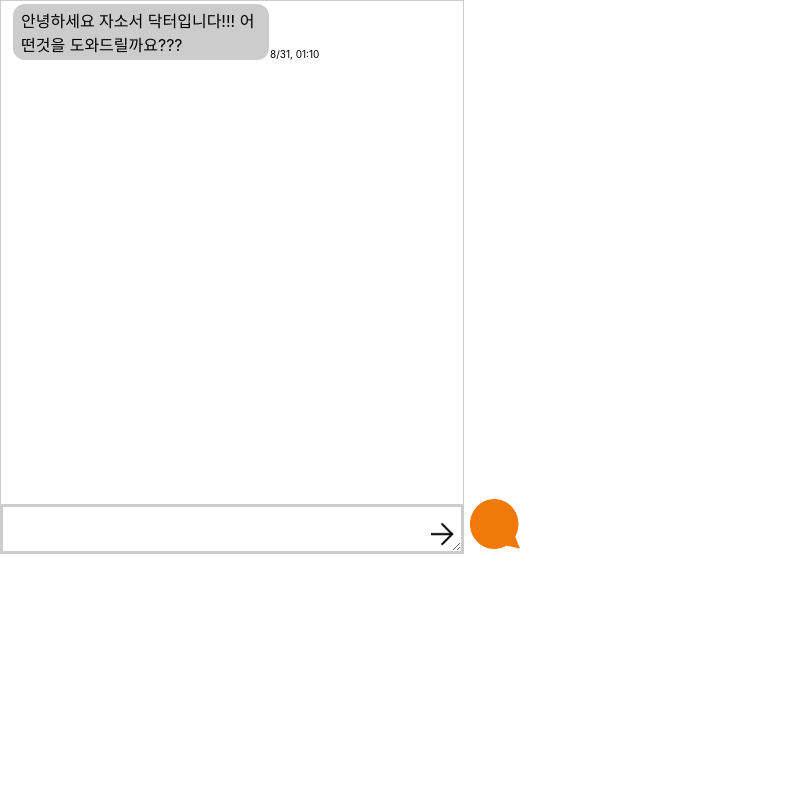
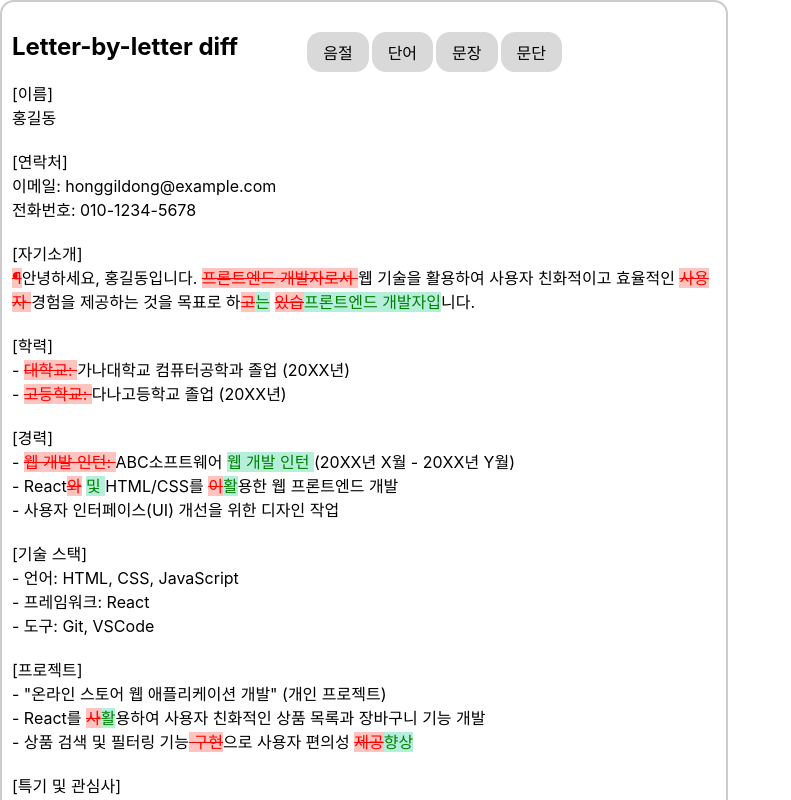
Before and after one commit to ksb-hub/Ja_Doctor, a React (Create React App) app in the folder ja-docter-app/: page /signin in a window 1280 px wide. Shown: the top 800 px of the page, without its empty margins (0-791 px from the left). Built offline with nearby package versions, Linux system fonts and the light colour scheme.

Commit message:
diff mark operating complete

```diff
--- a/ja-docter-app/package.json
+++ b/ja-docter-app/package.json
@@ -7,6 +7,7 @@
     "@testing-library/react": "^13.4.0",
     "@testing-library/user-event": "^13.5.0",
     "axios": "^1.4.0",
+    "diff": "^5.1.0",
     "react": "^18.2.0",
     "react-dom": "^18.2.0",
     "react-router-dom": "^6.15.0",
--- /dev/null
+++ b/ja-docter-app/src/APIs/Statemet.js
@@ -0,0 +1,4 @@
+function name(params) {
+
+
+}
--- /dev/null
+++ b/ja-docter-app/src/VirtualData/postEditSample.json
@@ -0,0 +1,4 @@
+{
+    "content": "[이름]\n홍길동\n\n[연락처]\n이메일: honggildong@example.com\n전화번호: 010-1234-5678\n\n[자기소개]\n안녕하세요, 홍길동입니다. 웹 기술을 활용하여 사용자 친화적이고 효율적인 경험을 제공하는 것을 목표로 하는 프론트엔드 개발자입니다.\n\n[학력]\n- 가나대학교 컴퓨터공학과 졸업 (20XX년)\n- 다나고등학교 졸업 (20XX년)\n\n[경력]\n- ABC소프트웨어 웹 개발 인턴 (20XX년 X월 - 20XX년 Y월)\n  - React 및 HTML/CSS를 활용한 웹 프론트엔드 개발\n  - 사용자 인터페이스(UI) 개선을 위한 디자인 작업\n\n[기술 스택]\n- 언어: HTML, CSS, JavaScript\n- 프레임워크: React\n- 도구: Git, VSCode\n\n[프로젝트]\n- \"온라인 스토어 웹 애플리케이션 개발\" (개인 프로젝트)\n  - React를 활용하여 사용자 친화적인 상품 목록과 장바구니 기능 개발\n  - 상품 검색 및 필터링 기능으로 사용자 편의성 향상\n\n[특기 및 관심사]\n- 웹 접근성에 대한 관심과 경험\n- UI/UX 디자인에 대한 열정\n- 새로운 기술 습득 및 협업에 적극적\n\n[자신을 나타내는 키워드]\n창의적, 문제 해결 능력, 협업, 사용자 중심\n\n[지원 동기]\n회사명에서 느껴지는 역동적인 환경과 전문성 있는 팀에 매력을 느껴 이곳에서 제 경험과 역량을 발전시키고 싶습니다. 열정과 기술을 함께 나누고 성장하는 기회를 가질 수 있기를 기대합니다.\n\n[마무리]\n지원을 고려해 주셔서 감사합니다. 제가 함께 성장하고 성과를 내기 위해 최선을 다하겠습니다. 기회를 주신다면 함께 멋진 일을 이루어 나가고 싶습니다.\n\n감사합니다.",
+    "version_info": "firts gpt 수정본"
+  }
--- /dev/null
+++ b/ja-docter-app/src/VirtualData/postsample.json
@@ -0,0 +1,4 @@
+{
+    "content": "[이름]\n홍길동\n\n[연락처]\n이메일: honggildong@example.com\n전화번호: 010-1234-5678\n\n[자기소개]\n\n안녕하세요, 홍길동입니다. 프론트엔드 개발자로서 웹 기술을 활용하여 사용자 친화적이고 효율적인 사용자 경험을 제공하는 것을 목표로 하고 있습니다.\n\n[학력]\n- 대학교: 가나대학교 컴퓨터공학과 졸업 (20XX년)\n- 고등학교: 다나고등학교 졸업 (20XX년)\n\n[경력]\n- 웹 개발 인턴: ABC소프트웨어 (20XX년 X월 - 20XX년 Y월)\n  - React와 HTML/CSS를 이용한 웹 프론트엔드 개발\n  - 사용자 인터페이스(UI) 개선을 위한 디자인 작업\n\n[기술 스택]\n- 언어: HTML, CSS, JavaScript\n- 프레임워크: React\n- 도구: Git, VSCode\n\n[프로젝트]\n- \"온라인 스토어 웹 애플리케이션 개발\" (개인 프로젝트)\n  - React를 사용하여 사용자 친화적인 상품 목록과 장바구니 기능 개발\n  - 상품 검색 및 필터링 기능 구현으로 사용자 편의성 제공\n\n[특기 및 관심사]\n- 웹 접근성에 대한 관심과 경험\n- UI/UX 디자인에 대한 열정\n- 새로운 기술을 학습하고 협업하는 것을 즐김\n\n[자신을 잘 나타내는 키워드]\n창의적, 문제 해결 능력, 협업, 사용자 중심\n\n[왜 이 회사에 지원하려고 하는지]\n회사명에서 역동적인 환경과 전문성 있는 팀이 느껴져, 제 경험과 역량을 발전시킬 수 있는 최적의 장소라 생각합니다. 저의 열정과 기술을 이 회사와 함께 나누고 싶습니다.\n\n[마무리]\n지원을 고려해 주셔서 감사합니다. 기회를 주신다면 더욱 노력하여 성과를 내고, 함께 성장하는 기회를 만들고 싶습니다.\n\n감사합니다.",
+    "version_info": "initial version"
+}
--- a/ja-docter-app/src/componets/UI/Button.jsx
+++ b/ja-docter-app/src/componets/UI/Button.jsx
@@ -17,10 +17,23 @@ const StyleButton = styled.div`
     `}
   }
 `;
+/**
+ *
+ * @param  props
+ * 1. size (폰트사이즈)
+ * 2. title (버튼안에 들어갈 글자)
+ * 3. bgcolor (버튼안에 배경색)
+ * 4. color (글자 색)
+ * 5. onClick(클릭했을때 동작하는 함수)
+ * 6. radius
+ * 7. hovercolor(마우스 오버 이벤트시 바뀔 배경색)
+ * 8. hover (true / false 로 비/활성화)
+ * @returns
+ */
 function Button(props){
 
 
-    const {size, title, bgcolor, color, onClick, radius, hovercolor='', shadow, hover} = props;
+    const {size, title, bgcolor, color, onClick, radius, hovercolor, shadow, hover = false} = props;
     return (
         <StyleButton
                 size = {size}
--- a/ja-docter-app/src/componets/UI/Chatbot.jsx
+++ b/ja-docter-app/src/componets/UI/Chatbot.jsx
@@ -2,7 +2,7 @@ import React, {useState} from "react";
 import styled from "styled-components"
 import ChatBotSwitch from "../../images/ChatBotSwitch.png";
 import submitButton from "../../images/message-submit.png"
-
+import postSample from "../../VirtualData/postsample.json"
 const Container = styled.div`
     width: 464px;
     height: 554px;
@@ -35,7 +35,7 @@ const ChatAllContainer = styled.div`
     display: flex;
     flex-direction: column;
     gap: 3px;
-
+    padding: 9px 0;
 `;
 /**
  * 채팅박스 한개를 감싸서 왼쪽 or 오른쪽으로 배치후 감싸는 컨테이너
@@ -97,6 +97,11 @@ const ImageWrapper = styled.div`
 
 
 function Chatbot(){
+    const samplePostMessage = {
+        isSent: true,
+        timeStamp : new Date(),
+        contents: postSample.content
+    }
     /**
      * 챗봇 비/ 활성화 관리 State
      */
@@ -120,7 +125,7 @@ function Chatbot(){
         timeStamp: new Date(),
         contents: "안녕하세요 자소서 닥터입니다!!! 어떤것을 도와드릴까요???"
     }
-    const [messages, setMessages] = useState([startMessage])
+    const [messages, setMessages] = useState([startMessage, samplePostMessage])
 
     /**
      * 챗봇을 비/활성화 스위치 관리 함수
@@ -150,6 +155,9 @@ function Chatbot(){
             console.log(`메시지들 출력 ${messages}`)
         }
     }
+
+
+
     return (
         <Container>
         {switchOn ? (
--- /dev/null
+++ b/ja-docter-app/src/componets/UI/Diffmark.jsx
@@ -0,0 +1,131 @@
+import React from 'react'
+import styled from "styled-components"
+import Diff from '../../functions/Diff'
+import post1 from '../../VirtualData/postsample.json'
+import post2 from '../../VirtualData/postEditSample.json'
+import Button from './Button'
+import { useState } from 'react'
+
+const Container = styled.div`
+  width: 100vh;
+  height: auto;
+  white-space: normal;
+`;
+
+const PostWrapper = styled.div`
+  border: 2px solid #ccc;
+  border-radius: 14px;
+  width: 55vw;
+  padding: 10px;
+
+
+`;
+const Line = styled.div`
+  background-color: #000;
+  width: 100%;
+  height: 1px;
+
+`;
+
+const ButtonWrapper = styled.div`
+  position: absolute;
+  top: 4%;
+  left: 24%;
+  display: flex;
+  gap: 3px;
+`;
+export default function Diffmark() {
+  const string1 = post1.content
+  const string2 = post2.content
+  const [mode, setMode] = useState(1)
+  /**
+   *
+   * @param mode (num)
+   * mode state handle 함수
+   */
+  const handlemode = (mode) =>{
+    setMode(mode)
+  }
+  return (
+
+    <Container>
+      {mode === 1 && (
+              <PostWrapper>
+                <h2>Letter-by-letter diff</h2>
+                <Diff string1={string1} string2={string2} mode="characters" />
+                <br />
+                <Line />
+              </PostWrapper>
+      )}
+
+      {mode === 2 && (
+              <PostWrapper>
+                <h2>Word diff</h2>
+                <Diff string1={string1} string2={string2} mode="words" />
+                <br />
+                <Line />
+              </PostWrapper>
+            )}
+
+      {mode === 3 && (
+              <PostWrapper>
+                <h2>Line diff</h2>
+                <Diff string1={string1} string2={string2} mode="lines" />
+                <br />
+                <Line />
+              </PostWrapper>
+            )}
+      {mode === 4 && (
+              <PostWrapper>
+                <h2>Sentence diff</h2>
+                <Diff string1={string1} string2={string2} mode="sentences" />
+                <br />
+                <Line />
+              </PostWrapper>
+            )}
+      <ButtonWrapper>
+        <Button
+          title = {"음절"}
+          bgcolor = {"#D9D9D9"}
+          color = {"#000"}
+          onClick = {() => {setMode(1)}}
+          hovercolor={"#b0b0b0"}
+          hover = {true}
+          radius = {14}
+        ></Button>
+        <Button
+          title = {"단어"}
+          bgcolor = {"#D9D9D9"}
+          color = {"#000"}
+          onClick = {() => {setMode(2)}}
+          hovercolor={"#b0b0b0"}
+          hover = {true}
+          radius = {14}
+
+        ></Button>
+        <Button
+          title = {"문장"}
+          bgcolor = {"#D9D9D9"}
+          color = {"#000"}
+          onClick = {() => {setMode(3)}}
+          hovercolor={"#b0b0b0"}
+          hover = {true}
+          radius = {14}
+
+        ></Button>
+        <Button
+          title = {"문단"}
+          bgcolor = {"#D9D9D9"}
+          color = {"#000"}
+          onClick = {() => {setMode(4)}}
+          hovercolor={"#b0b0b0"}
+          hover = {true}
+          radius = {14}
+
+        ></Button>
+    </ButtonWrapper>
+    </Container>
+
+
+  )
+}
--- /dev/null
+++ b/ja-docter-app/src/functions/Diff.js
@@ -0,0 +1,53 @@
+import React from "react";
+import * as diff from "diff";
+import PropTypes from "prop-types";
+
+const styles = {
+  added: {
+    color: "green",
+    backgroundColor: "#b5efdb"
+  },
+  removed: {
+    color: "red",
+    backgroundColor: "#fec4c0",
+    textDecoration: "line-through"
+  }
+};
+
+const Diff = ({ string1 = "", string2 = "", mode = "characters" }) => {
+  let groups = [];
+
+  if (mode === "characters") groups = diff.diffChars(string1, string2);
+  if (mode === "words") groups = diff.diffWordsWithSpace(string1, string2);
+  if (mode === "lines")
+    groups = diff.diffLines(string1, string2, { newlineIsToken: true });
+  if (mode === "sentences")
+    groups = diff.diffSentences(string1, string2, { newlineIsToken: true });
+
+  console.log(`mode ${mode} groups`, groups);
+  const mappedNodes = groups.map((group) => {
+    let { value, added, removed } = group;
+    if ((added || removed) && !/\S/.test(value)) {
+      const linebreaks = value.match(/(\r\n|\r|\n)/g);
+      // console.log(`contains ${linebreaks.length} new line`, linebreaks);
+      if (linebreaks) {
+        if (removed) value = `\u00b6`.repeat(linebreaks.length);
+        if (added) value = `\u00b6\n`.repeat(linebreaks.length);
+      }
+    }
+    let nodeStyles;
+    if (added) nodeStyles = styles.added;
+    if (removed) nodeStyles = styles.removed;
+    return <span style={nodeStyles}>{value}</span>;
+  });
+
+  return <span style={{ whiteSpace: "pre-line" }}>{mappedNodes}</span>;
+};
+
+Diff.propTypes = {
+  string1: PropTypes.string,
+  string2: PropTypes.string,
+  mode: PropTypes.oneOf(["characters", "words"])
+};
+
+export default Diff;
--- a/ja-docter-app/src/index.js
+++ b/ja-docter-app/src/index.js
@@ -4,10 +4,11 @@ import './index.css';
 import App from './App';
 import reportWebVitals from './reportWebVitals';
 import Chatbot from './componets/UI/Chatbot';
+import Diffmark from './componets/UI/Diffmark';
 const root = ReactDOM.createRoot(document.getElementById('root'));
 root.render(
   <React.StrictMode>
-    <Chatbot/>
+    <Diffmark/>
   </React.StrictMode>
 );
 
```
Also changed, not shown: 1 other file (tests, documents, lock files or other folders).
